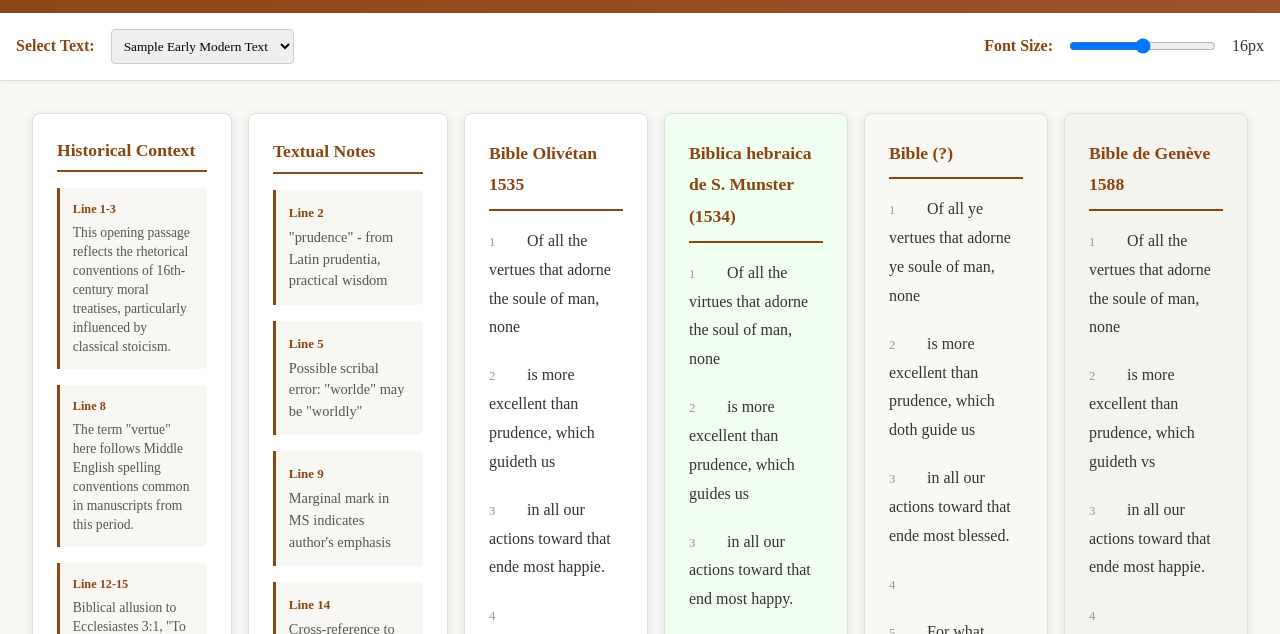
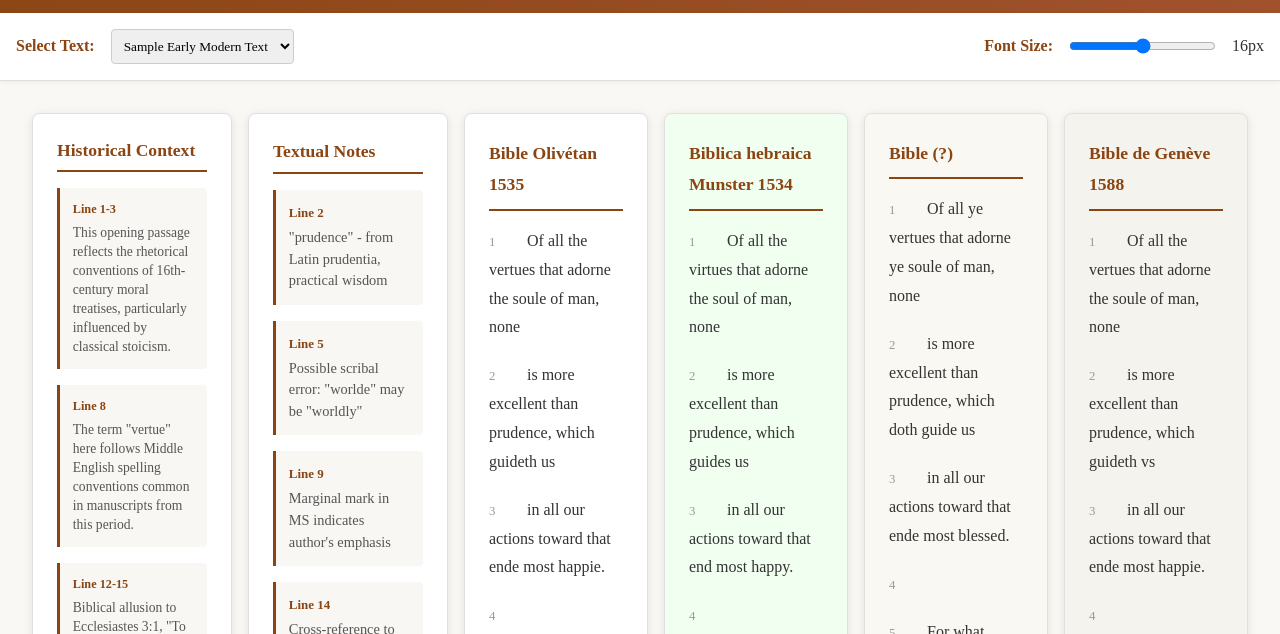
Before and after one commit to CAhelvetiorum/projet-olivetan, a plain HTML site: page index.html in a window 1280 px wide. Shown: the part 104-738 px from the top of the page. Drawn offline with Linux system fonts and the light colour scheme.

Commit message:
Update index.html

```diff
--- a/index.html
+++ b/index.html
@@ -351,7 +351,7 @@
 
         <!-- Variant Text 1 (Light Green) -->
         <div class="column variant-text-1">
-            <h3>Biblica hebraica de S. Munster (1534)</h3>
+            <h3>Biblica hebraica Munster 1534</h3>
             <div class="sync-scroll" id="variantText1">
                 <div class="text-line">
                     <span class="line-number">1</span>Of all the virtues that adorne the soul of man, none
```
